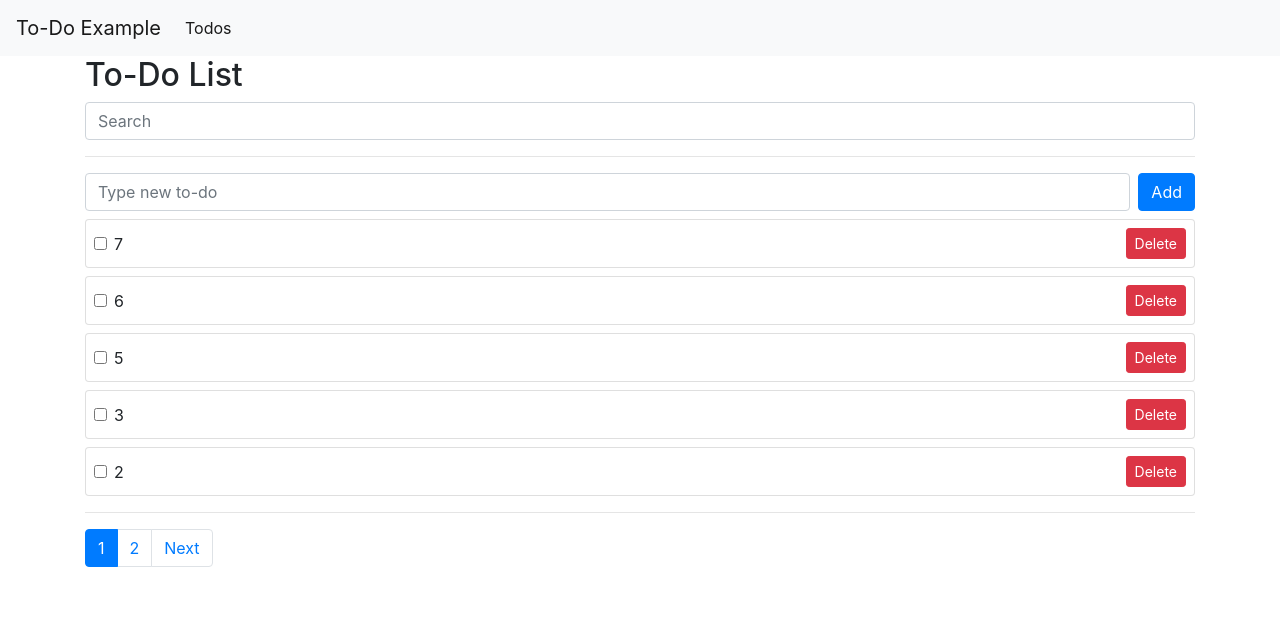
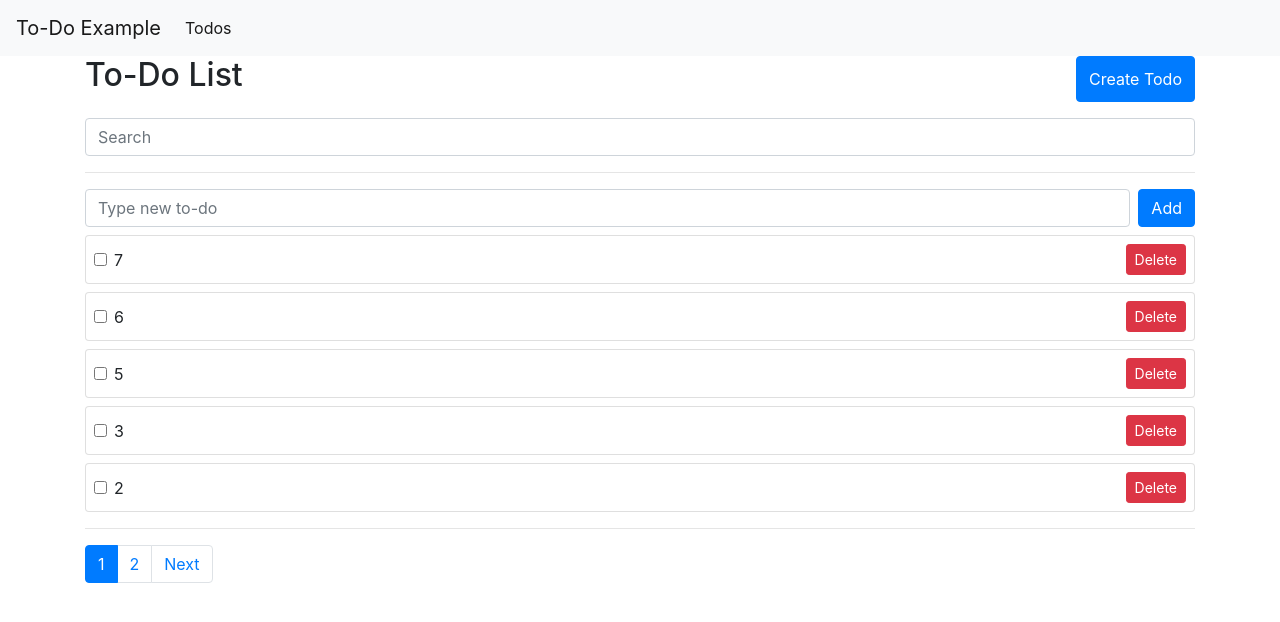
Before and after one commit to dianakoh/vue-project, a Vue app in the folder vue3-project/: page /todos in a window 1280 px wide. Shown: the top 622 px of the page. Built offline with nearby package versions, Linux system fonts and the light colour scheme; data requests are answered from the project's data file.

Commit message:
To-Do 생성 페이지 route 추가

```diff
--- /dev/null
+++ b/vue3-project/src/pages/todos/create/index.vue
@@ -0,0 +1,9 @@
+<template>
+  Create Page
+</template>
+<script>
+export default {
+  setup() {},
+};
+</script>
+<style></style>
--- a/vue3-project/src/pages/todos/index.vue
+++ b/vue3-project/src/pages/todos/index.vue
@@ -1,6 +1,12 @@
 <template>
   <div>
-    <h2>To-Do List</h2>
+    <div class="d-flex justify-content-between mb-3">
+      <h2>To-Do List</h2>
+      <button class="btn btn-primary" @click="moveToCreatePage">
+        Create Todo
+      </button>
+    </div>
+
     <input
       class="form-control"
       type="text"
@@ -38,6 +44,7 @@
 import axios from "axios";
 import Toast from "@/components/Toast.vue";
 import { useToast } from "@/composables/toast";
+import { useRouter } from "vue-router";
 
 export default {
   components: {
@@ -47,6 +54,7 @@
     Toast,
   },
   setup() {
+    const router = useRouter();
     const todos = ref([]);
     const error = ref("");
     const numberOfTodos = ref(0);
@@ -123,6 +131,12 @@
       }
     };
 
+    const moveToCreatePage = () => {
+      router.push({
+        name: "TodoCreate",
+      });
+    };
+
     let timeout = null;
     const searchTodo = () => {
       clearTimeout(timeout);
@@ -158,6 +172,7 @@
       showToast,
       toastMessage,
       toastAlertType,
+      moveToCreatePage,
     };
   },
 };
--- a/vue3-project/src/router/index.js
+++ b/vue3-project/src/router/index.js
@@ -2,6 +2,7 @@
 import Home from "../pages/index.vue";
 import Todos from "../pages/todos/index.vue";
 import Todo from "../pages/todos/_id.vue";
+import TodoCreate from "../pages/todos/create/index.vue";
 
 const router = createRouter({
   history: createWebHistory(),
@@ -17,6 +18,11 @@
       component: Todos,
     },
     {
+      path: "/todos/create",
+      name: "TodoCreate",
+      component: TodoCreate,
+    },
+    {
       path: "/todos/:id",
       name: "Todo",
       component: Todo,
```
